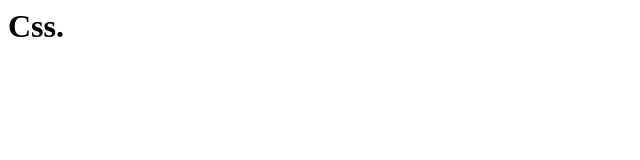
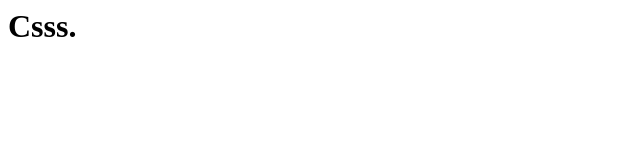
Before and after one commit to navroopsinghsandhu/workshop-oss, a plain HTML site: page index.html in a window 1280 px wide. Shown: the full height of the page, 0-640 px from the left. Drawn offline with Linux system fonts and the light colour scheme.

Commit message:
check effect on SHA

```diff
--- a/index.html
+++ b/index.html
@@ -1,3 +1,3 @@
 <html>
-<h1>Css.</h1>
+<h1>Csss.</h1>
 </html>
```
